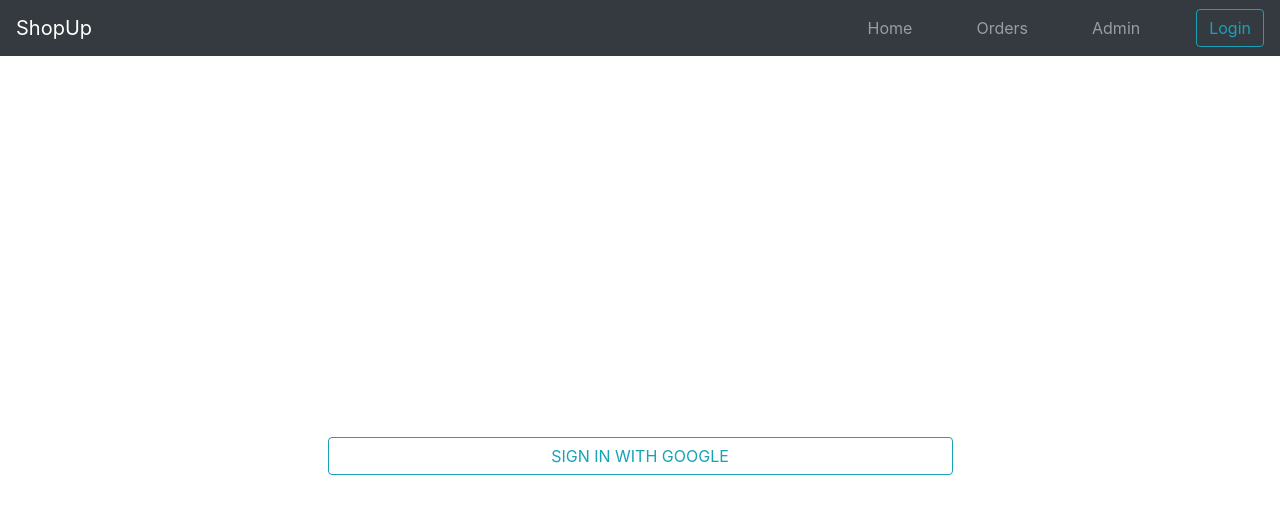
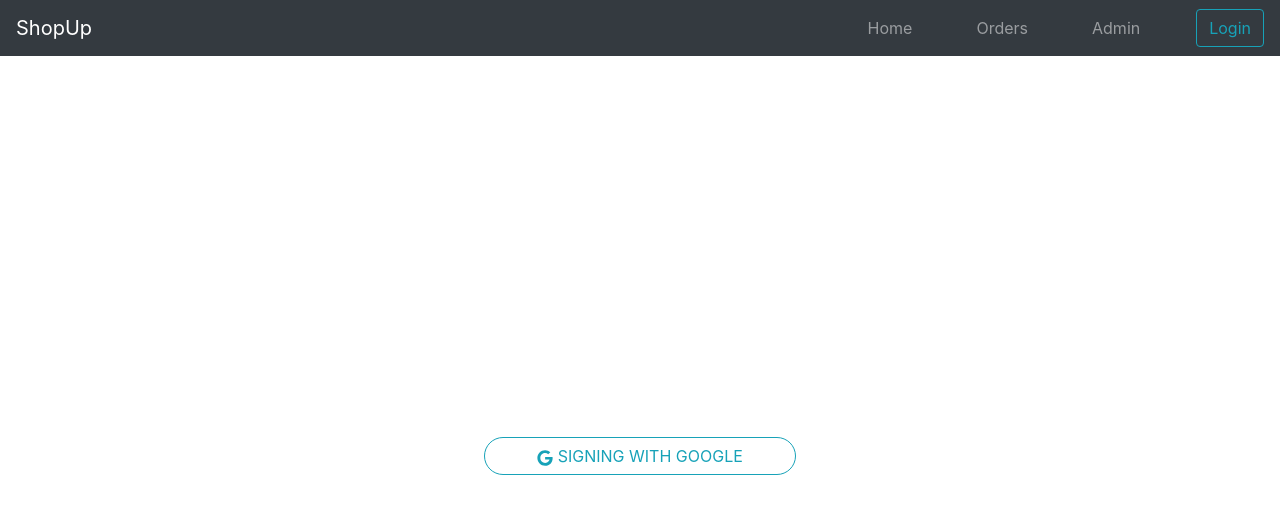
Before and after one commit to Samin1615088/shopUp-ecommerce, a React (Create React App) app: page /login in a window 1280 px wide. Shown: the top 514 px of the page. Built offline with nearby package versions, Linux system fonts and the light colour scheme; no server answers.

Commit message:
google icon added with signing-with-google button

```diff
--- a/package.json
+++ b/package.json
@@ -3,6 +3,9 @@
   "version": "0.1.0",
   "private": true,
   "dependencies": {
+    "@fortawesome/fontawesome-svg-core": "^1.2.35",
+    "@fortawesome/free-solid-svg-icons": "^5.15.3",
+    "@fortawesome/react-fontawesome": "^0.1.14",
     "@testing-library/jest-dom": "^5.11.10",
     "@testing-library/react": "^11.2.6",
     "@testing-library/user-event": "^12.8.3",
@@ -12,6 +15,7 @@
     "react-bootstrap": "^1.5.2",
     "react-dom": "^17.0.2",
     "react-hook-form": "^7.0.1",
+    "react-icons": "^4.2.0",
     "react-router-dom": "^5.2.0",
     "react-scripts": "4.0.3",
     "web-vitals": "^1.1.1"
--- a/src/components/Login/Login.js
+++ b/src/components/Login/Login.js
@@ -5,6 +5,9 @@ import firebase from "firebase/app";
 import "firebase/auth";
 import "firebase/firestore";
 import firebaseConfig from '../../firebase.config';
+
+import { FaGoogle } from 'react-icons/fa';
+
 
 const Login = () => {
     //USER CONTEXT data receiving using context>
@@ -30,7 +33,7 @@ const Login = () => {
                 currentUserCreated.isLoggedIn = true;
                 currentUserCreated.email = user.email;
                 currentUserCreated.displayName = user.displayName || user.email.split('@')[0];
-                currentUserCreated.profilePicUrl =user.photoURL;
+                currentUserCreated.profilePicUrl = user.photoURL;
                 setUserStatus(currentUserCreated);
                 console.log('UserStatusContext in login', userStatus);
             }).catch((error) => {
@@ -43,7 +46,7 @@ const Login = () => {
 
     return (
         <div className="container-fluid vh-100 d-flex flex-column justify-content-center align-items-center">
-            <button type="button" class="btn btn-outline-info w-50" onClick={handleGoogleSign}>SIGN IN WITH GOOGLE</button>
+            <button type="button" className="btn btn-outline-info w-25 rounded-pill" onClick={handleGoogleSign}><FaGoogle/> SIGNING WITH GOOGLE</button>
         </div>
     );
 };
```
Also changed, not shown: 1 other file (tests, documents, lock files or other folders).
